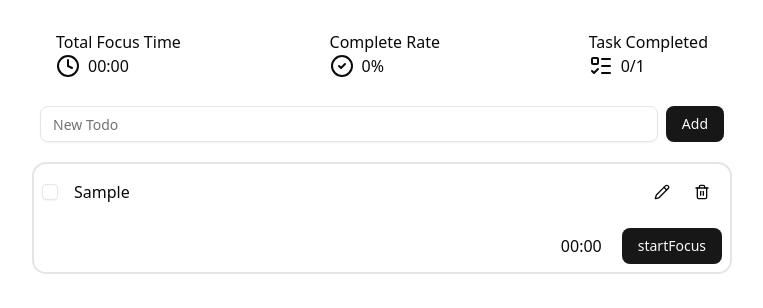
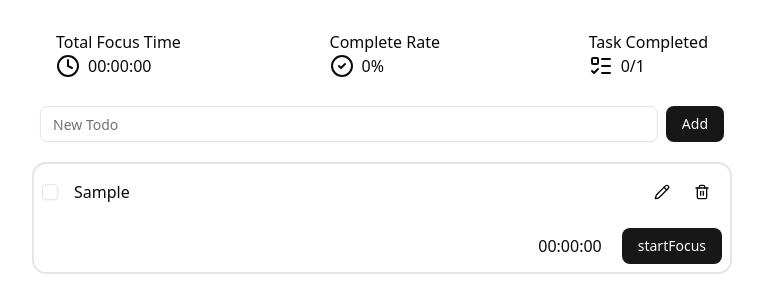
Before and after one commit to chlnaa/focus-based-todo, a React (Vite) app: page / in a window 1280 px wide. Both pictures are taken after typing "Sample" into the empty fields and a click on the button "Add". Shown: the part 138-446 px from the top of the page, without its empty margins (258-1021 px from the left). Built offline with nearby package versions, Linux system fonts and the light colour scheme.

Commit message:
refactor: centralize formatTime and unify time display across pages

```diff
--- a/src/features/todo/TodoItems.tsx
+++ b/src/features/todo/TodoItems.tsx
@@ -80,7 +80,9 @@ export default function TodoItems({ todo, onDelete, onUpdate }: TodoItemProps) {
         </div>
       </div>
       <div className="flex justify-end items-center w-full">
-        <div className="mr-5">{formatTime(totalFocusTime || 0)}</div>
+        <div className="mr-5">
+          {formatTime(totalFocusTime || 0).fullTimeDisplay}
+        </div>
         <Button onClick={() => navigate(`/focus/${id}`)}>startFocus</Button>
       </div>
     </li>
--- a/src/lib/utils.ts
+++ b/src/lib/utils.ts
@@ -6,13 +6,14 @@ export function cn(...inputs: ClassValue[]) {
 }
 
 export const formatTime = (totalSeconds: number) => {
-  const hours = Math.floor(totalSeconds / 3600);
-  const mins = Math.floor((totalSeconds % 3600) / 60);
-  const secs = totalSeconds % 60;
+  const h = Math.floor(totalSeconds / 3600);
+  const m = Math.floor((totalSeconds % 3600) / 60);
+  const s = totalSeconds % 60;
 
-  const hDisplay = hours > 0 ? `${hours.toString().padStart(2, '0')}:` : '';
-  const mDisplay = mins.toString().padStart(2, '0');
-  const sDisplay = secs.toString().padStart(2, '0');
+  const hours = h.toString().padStart(2, '0');
+  const minutes = m.toString().padStart(2, '0');
+  const seconds = s.toString().padStart(2, '0');
 
-  return `${hDisplay}${mDisplay}:${sDisplay}`;
+  const fullTimeDisplay = `${hours}:${minutes}:${seconds}`;
+  return { fullTimeDisplay, hours, minutes, seconds };
 };
--- a/src/pages/FocusPage.tsx
+++ b/src/pages/FocusPage.tsx
@@ -1,5 +1,6 @@
 import { Button } from '@/components/ui/button';
 import { Input } from '@/components/ui/input';
+import { formatTime } from '@/lib/utils';
 import { useAddFocusTime, useTodo } from '@/stores/useTodoStore';
 import { Play, Square, MoveLeft, Pause } from 'lucide-react';
 import { useState } from 'react';
@@ -22,7 +23,7 @@ export default function FocusPage() {
   const [isCustomInputOpen, setIsCustomInputOpen] = useState(false);
   const [customMinutes, setCustomMinutes] = useState('');
 
-  const { hours, minutes, seconds } = formatTimer(timeLeft);
+  const { hours, minutes, seconds } = formatTime(timeLeft);
 
   const handleSetDuration = (minutes: number) => {
     const seconds = minutes * 60;
@@ -149,19 +150,9 @@ export default function FocusPage() {
 
         <div className="flex gap-3">
           <div className="text-muted-foreground">Total Focus Time</div>
-          <div>{currentTodo.totalFocusTime}</div>
+          <div>{formatTime(currentTodo.totalFocusTime).fullTimeDisplay}</div>
         </div>
       </footer>
     </div>
   );
 }
-
-function formatTimer(setTime: number) {
-  const pad = (n: number) => n.toString().padStart(2, '0');
-
-  const hours = pad(Math.floor(setTime / 3600));
-  const minutes = pad(Math.floor((setTime % 3600) / 60));
-  const seconds = pad(setTime % 60);
-
-  return { hours, minutes, seconds };
-}
--- a/src/pages/TodayPage.tsx
+++ b/src/pages/TodayPage.tsx
@@ -20,7 +20,7 @@ export default function TodayPage() {
     (acc, cur) => acc + (cur.totalFocusTime || 0),
     0,
   );
-  const formattedFocusTime = formatTime(totalFocusTimeSec);
+  const formattedFocusTime = formatTime(totalFocusTimeSec).fullTimeDisplay;
 
   return (
     <div className="flex flex-col m-auto w-full max-w-175 mt-7">
```
